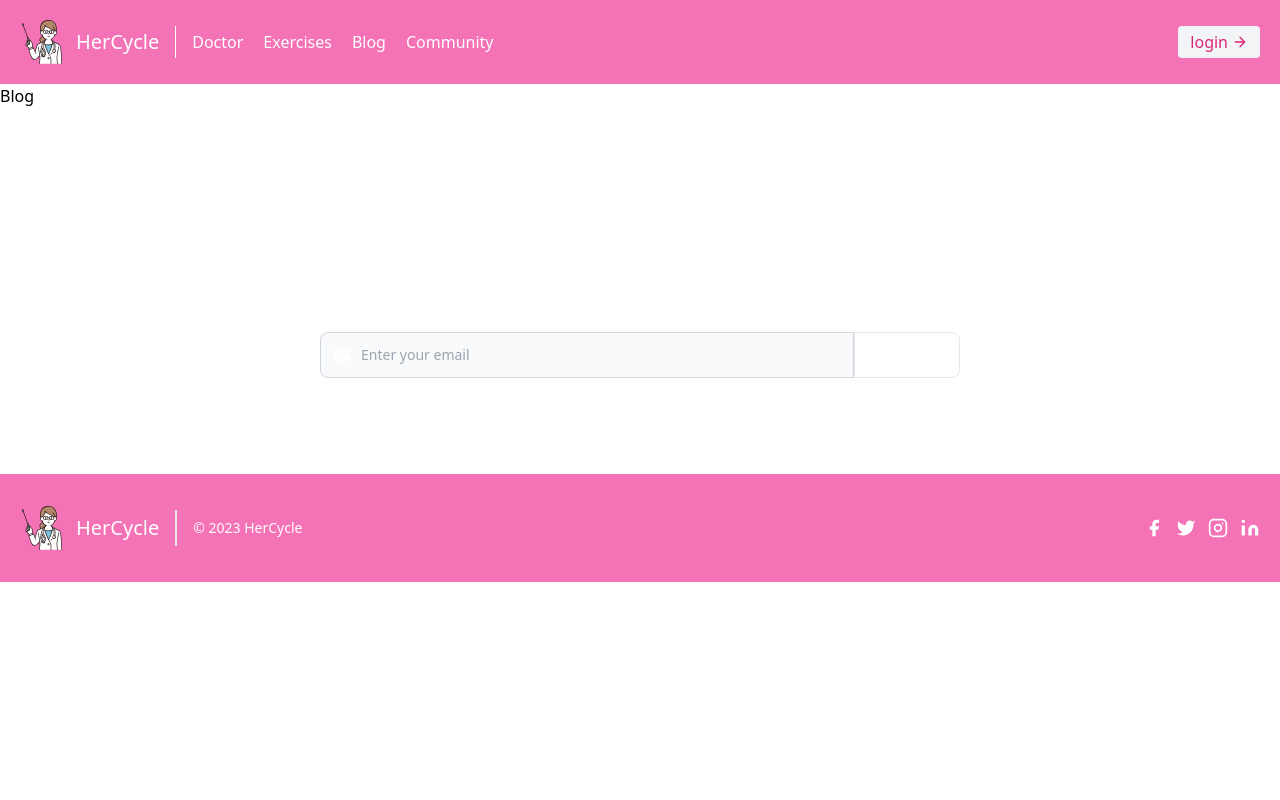
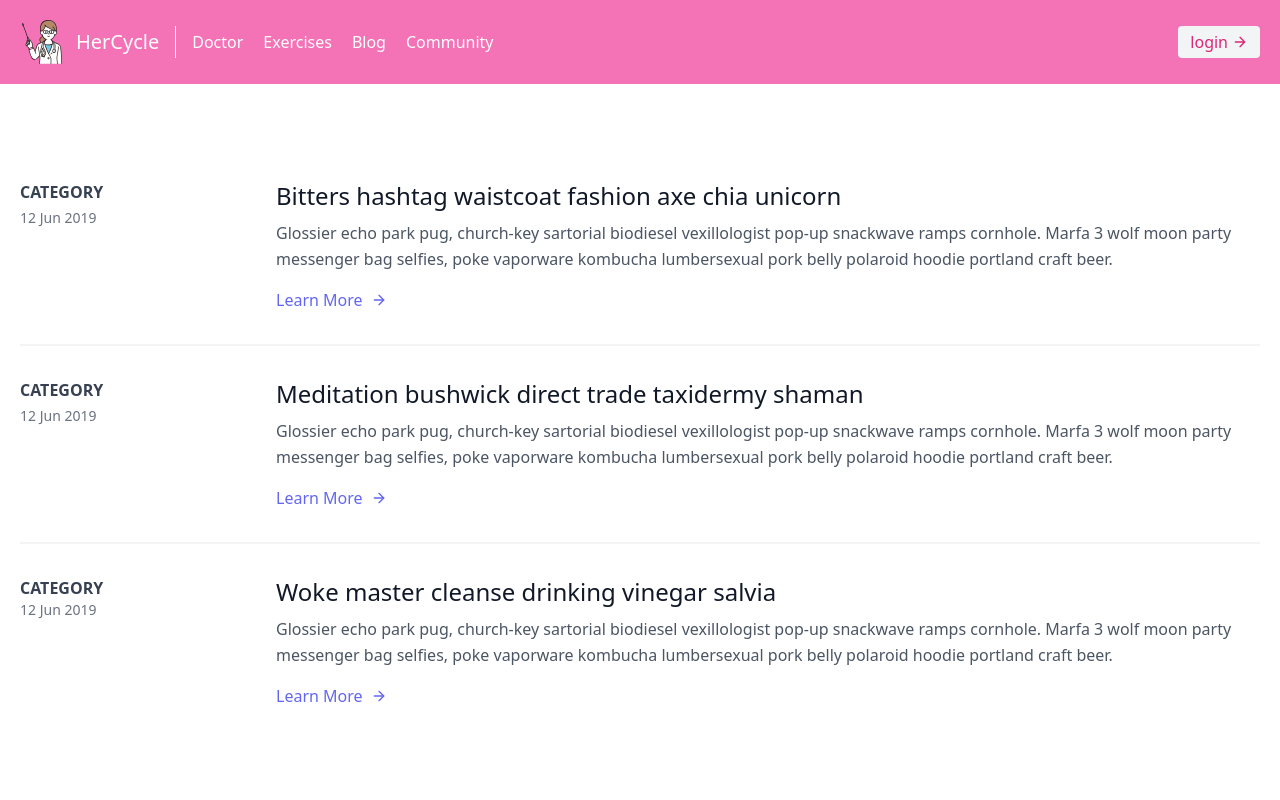
Before and after one commit to mnnkhndlwl/HerCycle, a React (Create React App) app: page /blog in a window 1280 px wide. Shown: the top 800 px of the page. Built offline with nearby package versions, Linux system fonts and the light colour scheme.

Commit message:
Update Blog.jsx

```diff
--- a/src/pages/Blog/Blog.jsx
+++ b/src/pages/Blog/Blog.jsx
@@ -2,7 +2,60 @@ import React from "react";
 
 function Blog() {
     return (
-        <h1>Blog</h1>
+        <section className="text-gray-600 body-font overflow-hidden">
+  <div className="container px-5 py-24 mx-auto">
+    <div className="-my-8 divide-y-2 divide-gray-100">
+      <div className="py-8 flex flex-wrap md:flex-nowrap">
+        <div className="md:w-64 md:mb-0 mb-6 flex-shrink-0 flex flex-col">
+          <span className="font-semibold title-font text-gray-700">CATEGORY</span>
+          <span className="mt-1 text-gray-500 text-sm">12 Jun 2019</span>
+        </div>
+        <div className="md:flex-grow">
+          <h2 className="text-2xl font-medium text-gray-900 title-font mb-2">Bitters hashtag waistcoat fashion axe chia unicorn</h2>
+          <p className="leading-relaxed">Glossier echo park pug, church-key sartorial biodiesel vexillologist pop-up snackwave ramps cornhole. Marfa 3 wolf moon party messenger bag selfies, poke vaporware kombucha lumbersexual pork belly polaroid hoodie portland craft beer.</p>
+          <a className="text-indigo-500 inline-flex items-center mt-4">Learn More
+            <svg className="w-4 h-4 ml-2" viewBox="0 0 24 24" stroke="currentColor" stroke-width="2" fill="none" stroke-linecap="round" stroke-linejoin="round">
+              <path d="M5 12h14"></path>
+              <path d="M12 5l7 7-7 7"></path>
+            </svg>
+          </a>
+        </div>
+      </div>
+      <div className="py-8 flex flex-wrap md:flex-nowrap">
+        <div className="md:w-64 md:mb-0 mb-6 flex-shrink-0 flex flex-col">
+          <span className="font-semibold title-font text-gray-700">CATEGORY</span>
+          <span className="mt-1 text-gray-500 text-sm">12 Jun 2019</span>
+        </div>
+        <div className="md:flex-grow">
+          <h2 className="text-2xl font-medium text-gray-900 title-font mb-2">Meditation bushwick direct trade taxidermy shaman</h2>
+          <p className="leading-relaxed">Glossier echo park pug, church-key sartorial biodiesel vexillologist pop-up snackwave ramps cornhole. Marfa 3 wolf moon party messenger bag selfies, poke vaporware kombucha lumbersexual pork belly polaroid hoodie portland craft beer.</p>
+          <a className="text-indigo-500 inline-flex items-center mt-4">Learn More
+            <svg className="w-4 h-4 ml-2" viewBox="0 0 24 24" stroke="currentColor" stroke-width="2" fill="none" stroke-linecap="round" stroke-linejoin="round">
+              <path d="M5 12h14"></path>
+              <path d="M12 5l7 7-7 7"></path>
+            </svg>
+          </a>
+        </div>
+      </div>
+      <div className="py-8 flex flex-wrap md:flex-nowrap">
+        <div className="md:w-64 md:mb-0 mb-6 flex-shrink-0 flex flex-col">
+          <span className="font-semibold title-font text-gray-700">CATEGORY</span>
+          <span className="text-sm text-gray-500">12 Jun 2019</span>
+        </div>
+        <div className="md:flex-grow">
+          <h2 className="text-2xl font-medium text-gray-900 title-font mb-2">Woke master cleanse drinking vinegar salvia</h2>
+          <p className="leading-relaxed">Glossier echo park pug, church-key sartorial biodiesel vexillologist pop-up snackwave ramps cornhole. Marfa 3 wolf moon party messenger bag selfies, poke vaporware kombucha lumbersexual pork belly polaroid hoodie portland craft beer.</p>
+          <a className="text-indigo-500 inline-flex items-center mt-4">Learn More
+            <svg className="w-4 h-4 ml-2" viewBox="0 0 24 24" stroke="currentColor" stroke-width="2" fill="none" stroke-linecap="round" stroke-linejoin="round">
+              <path d="M5 12h14"></path>
+              <path d="M12 5l7 7-7 7"></path>
+            </svg>
+          </a>
+        </div>
+      </div>
+    </div>
+  </div>
+</section>
     )
     }
 
```
